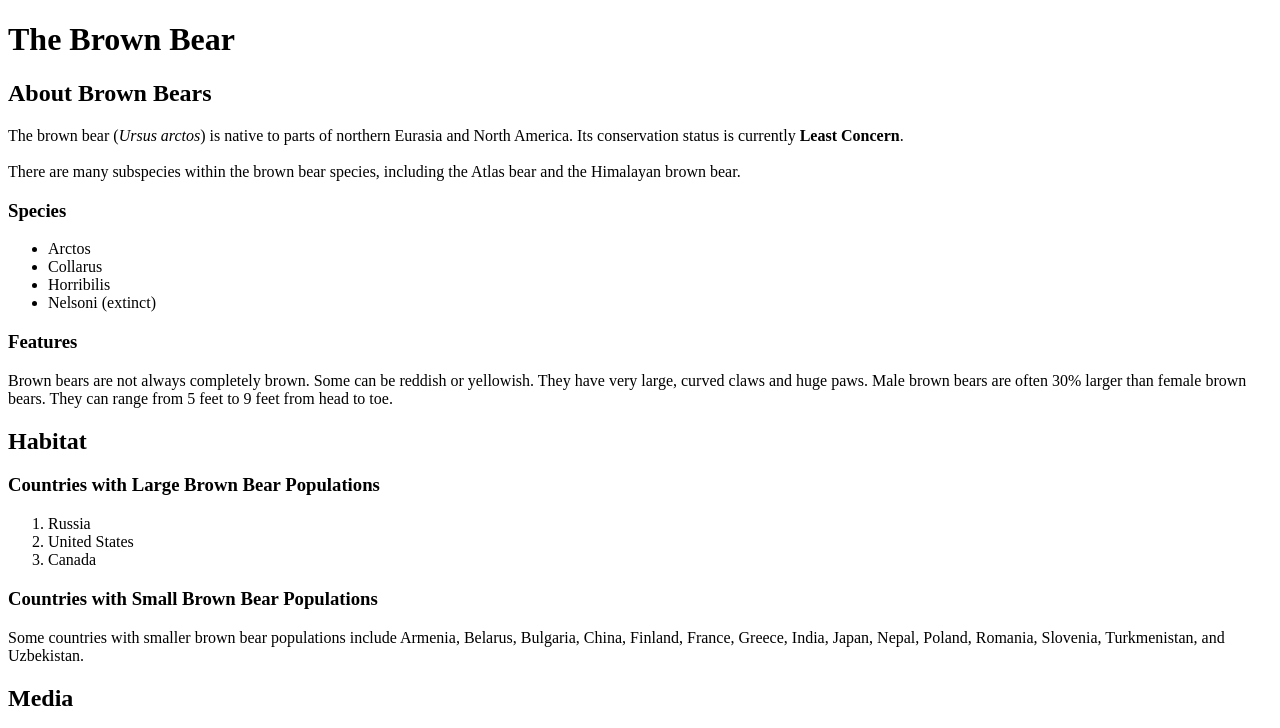
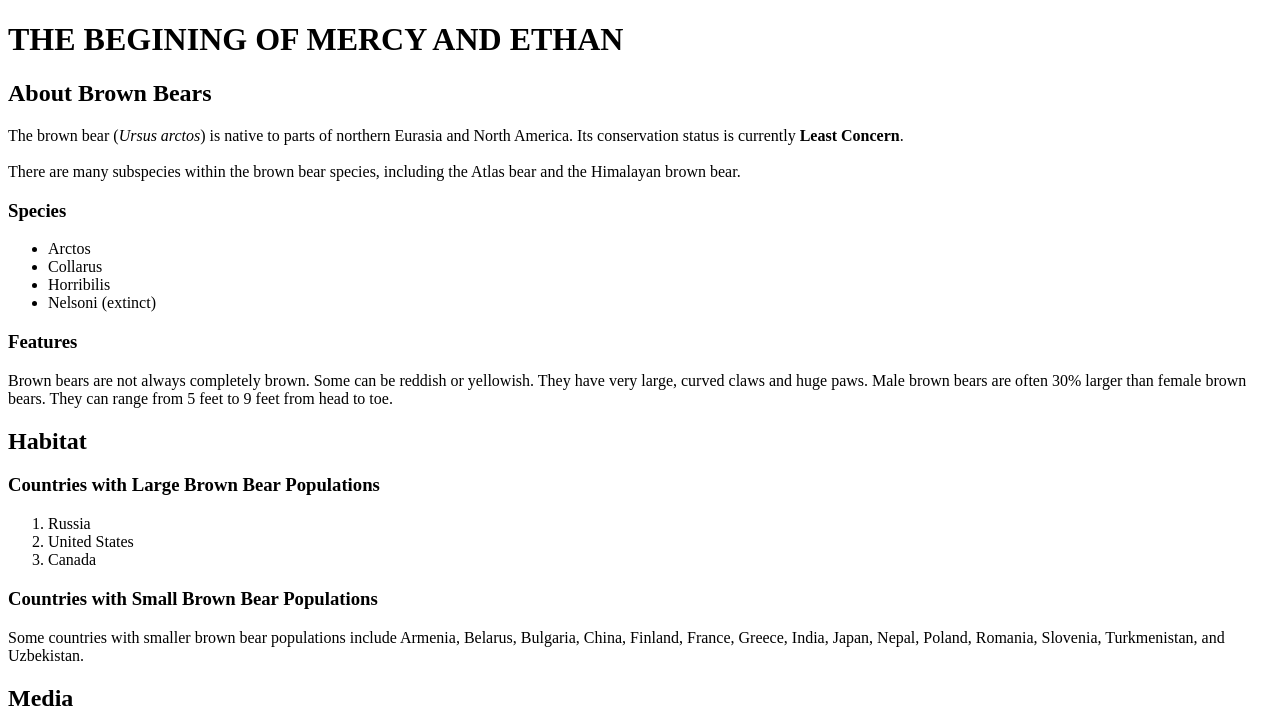
Before and after one commit to KakeetoDaniel256/mercyethan256, a plain HTML site: page index.html in a window 1280 px wide. Shown: the top 728 px of the page. Drawn offline with Linux system fonts and the light colour scheme; grey boxes are pictures that could not be loaded.

Commit message:
Update index.html

```diff
--- a/index.html
+++ b/index.html
@@ -4,7 +4,7 @@
     <title>ETHANMERCY</title>
 	</head>
   <body>
-    <h1>The Brown Bear</h1>
+    <h1>THE BEGINING OF MERCY AND ETHAN</h1>
     <div id="introduction">
       <h2>About Brown Bears</h2>
       <p>The brown bear (<em>Ursus arctos</em>) is native to parts of northern Eurasia and North America. Its conservation status is currently <strong>Least Concern</strong>.<br /><br /> There are many subspecies within the brown bear species, including the
```
